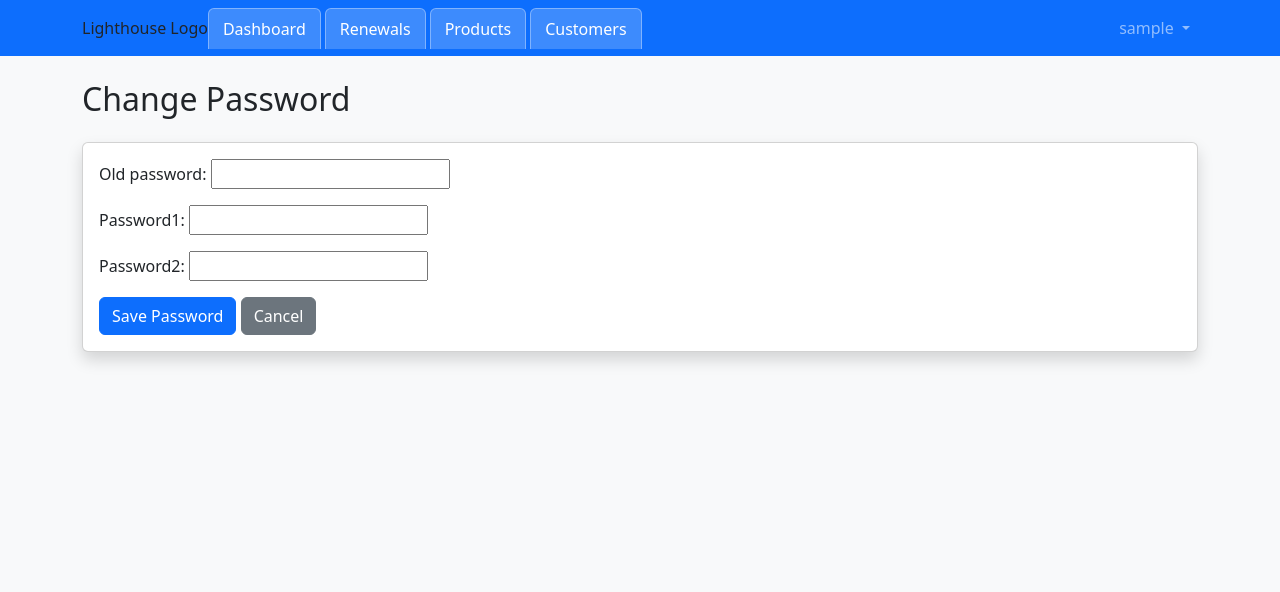
After one commit to markcapelle/Lighthouse, a Django app: page /profile/change-password/ in a window 1280 px wide. The commit adds this page. Shown: the top 592 px of the page. Run offline with Django 5.2, Linux system fonts and the light colour scheme; a user stored in the database is signed in; tables that the repository leaves empty hold one stand-in row (values such as "Sample post").

Commit message:
FEAT: password change
implemented user self service password change and admin assisted password change.

```diff
--- a/main/urls.py
+++ b/main/urls.py
@@ -2,10 +2,14 @@ from django.contrib import admin
 from django.urls import path
 from django.shortcuts import redirect, render
 from django.contrib.auth import views as auth_views
-from users.views import login_view, logout_view, dashboard_view, register_view, profile_view, edit_profile, user_management, view_user, edit_user, delete_user
 from customers.views import customer_list, customer_create, customer_view, customer_edit, customer_delete
 from products.views import product_list, product_create, product_view, product_edit, product_delete
 
+from users.views import (
+    login_view, logout_view, dashboard_view, register_view, profile_view, edit_profile, user_management,
+    view_user, edit_user, delete_user,
+    change_password, change_user_password
+)
 
 def index(request):
     if request.user.is_authenticated:
@@ -52,4 +56,8 @@ urlpatterns = [
     path("password-reset/done/", auth_views.PasswordResetDoneView.as_view(template_name="password-reset-done.html"), name="password_reset_done"),
     path("reset/<uidb64>/<token>/", auth_views.PasswordResetConfirmView.as_view(template_name="password-reset-confirm.html"), name="password_reset_confirm"),
     path("reset/done/", auth_views.PasswordResetCompleteView.as_view(template_name="password-reset-complete.html"), name="password_reset_complete"),
+
+    #PASSWORD CHANGE
+    path("profile/change-password/", change_password, name="change_password"),
+    path("users/<int:profile_id>/change-password/", change_user_password, name="change_user_password"),
 ]
--- /dev/null
+++ b/templates/password-change.html
@@ -0,0 +1,24 @@
+{% extends 'base.html' %}
+
+{% block content %}
+<h2 class="mb-4">Change Password</h2>
+
+<div class="card shadow">
+<div class="card-body">
+
+<form method="post">
+    {% csrf_token %}
+    {{ form.as_p }}
+
+    <button type="submit" class="btn btn-primary">Save Password</button>
+
+    {% if request.user.groups.all.0.name == "Administrator" and profile.id != request.user.profile.id %}
+        <a href="{% url 'edit_user' profile.id %}" class="btn btn-secondary">Cancel</a>
+    {% else %}
+        <a href="{% url 'edit_profile' %}" class="btn btn-secondary">Cancel</a>
+    {% endif %}
+</form>
+
+</div>
+</div>
+{% endblock %}
--- a/users/forms.py
+++ b/users/forms.py
@@ -1,6 +1,9 @@
 from django import forms
 from django.contrib.auth.models import User, Group
+from django.contrib.auth import authenticate
 from .models import Company
+
+
 
 class RegistrationForm(forms.Form):
     email = forms.EmailField()
@@ -65,3 +68,40 @@ class ProfileForm(forms.Form):
     is_active = forms.BooleanField(required=False)
 
     group = forms.ModelChoiceField(queryset=Group.objects.all(), required=False)
+
+
+#SELF SERVICE PASSWORD CHANGE
+class PasswordChangeForm(forms.Form):
+    old_password = forms.CharField(widget=forms.PasswordInput())
+    password1 = forms.CharField(widget=forms.PasswordInput())
+    password2 = forms.CharField(widget=forms.PasswordInput())
+
+    def __init__(self, user, *args, **kwargs):
+        self.user = user
+        super().__init__(*args, **kwargs)
+
+    def clean(self):
+        cleaned = super().clean()
+
+        # Validate old password
+        old_pw = cleaned.get("old_password")
+        if not self.user.check_password(old_pw):
+            raise forms.ValidationError("Old password is incorrect.")
+
+        # Validate new passwords match
+        if cleaned.get("password1") != cleaned.get("password2"):
+            raise forms.ValidationError("New passwords do not match.")
+
+        return cleaned
+
+
+#ADMIN ASSISTED PASSWORD CHANGE
+class AdminPasswordChangeForm(forms.Form):
+    password1 = forms.CharField(widget=forms.PasswordInput())
+    password2 = forms.CharField(widget=forms.PasswordInput())
+
+    def clean(self):
+        cleaned = super().clean()
+        if cleaned.get("password1") != cleaned.get("password2"):
+            raise forms.ValidationError("Passwords do not match.")
+        return cleaned
--- a/users/views.py
+++ b/users/views.py
@@ -2,7 +2,7 @@ from django.shortcuts import render, redirect, get_object_or_404
 from django.contrib.auth import authenticate, login, logout
 from django.contrib.auth.models import User, Group
 from .models import Company, UserProfile
-from .forms import RegistrationForm, ProfileForm
+from .forms import RegistrationForm, ProfileForm, PasswordChangeForm, AdminPasswordChangeForm
 from django.contrib.auth.decorators import login_required, permission_required
 from django import forms
 
@@ -228,7 +228,7 @@ def edit_user(request, profile_id):
 
 
 
-# DELETE USER
+#DELETE USER
 @login_required
 @permission_required("users.delete_userprofile", raise_exception=True)
 def delete_user(request, profile_id):
@@ -259,3 +259,45 @@ def delete_user(request, profile_id):
             "profile": profile
         }
     )
+
+
+#SELF SERVICE CHANGE PASSWORD
+@login_required
+def change_password(request):
+    profile = request.user.profile
+
+    if request.method == "POST":
+        form = PasswordChangeForm(request.user, request.POST)
+        if form.is_valid():
+            new_pw = form.cleaned_data["password1"]
+            request.user.set_password(new_pw)
+            request.user.save()
+            return redirect("login")
+    else:
+        form = PasswordChangeForm(request.user)
+
+    return render(request, "password-change.html", {"form": form, "profile": profile})
+
+
+
+#ADMIN CHANGE USER PASSWORD
+@login_required
+@permission_required("users.change_userprofile", raise_exception=True)
+def change_user_password(request, profile_id):
+    profile = get_object_or_404(
+        UserProfile,
+        id=profile_id,
+        company=request.user.profile.company
+    )
+
+    if request.method == "POST":
+        form = AdminPasswordChangeForm(request.POST)
+        if form.is_valid():
+            new_pw = form.cleaned_data["password1"]
+            profile.user.set_password(new_pw)
+            profile.user.save()
+            return redirect("view_user", profile.id)
+    else:
+        form = AdminPasswordChangeForm()
+
+    return render(request, "password-change.html", {"form": form, "profile": profile})
```
Also changed, not shown: templates/profile-edit.html (+11 -4 lines).
